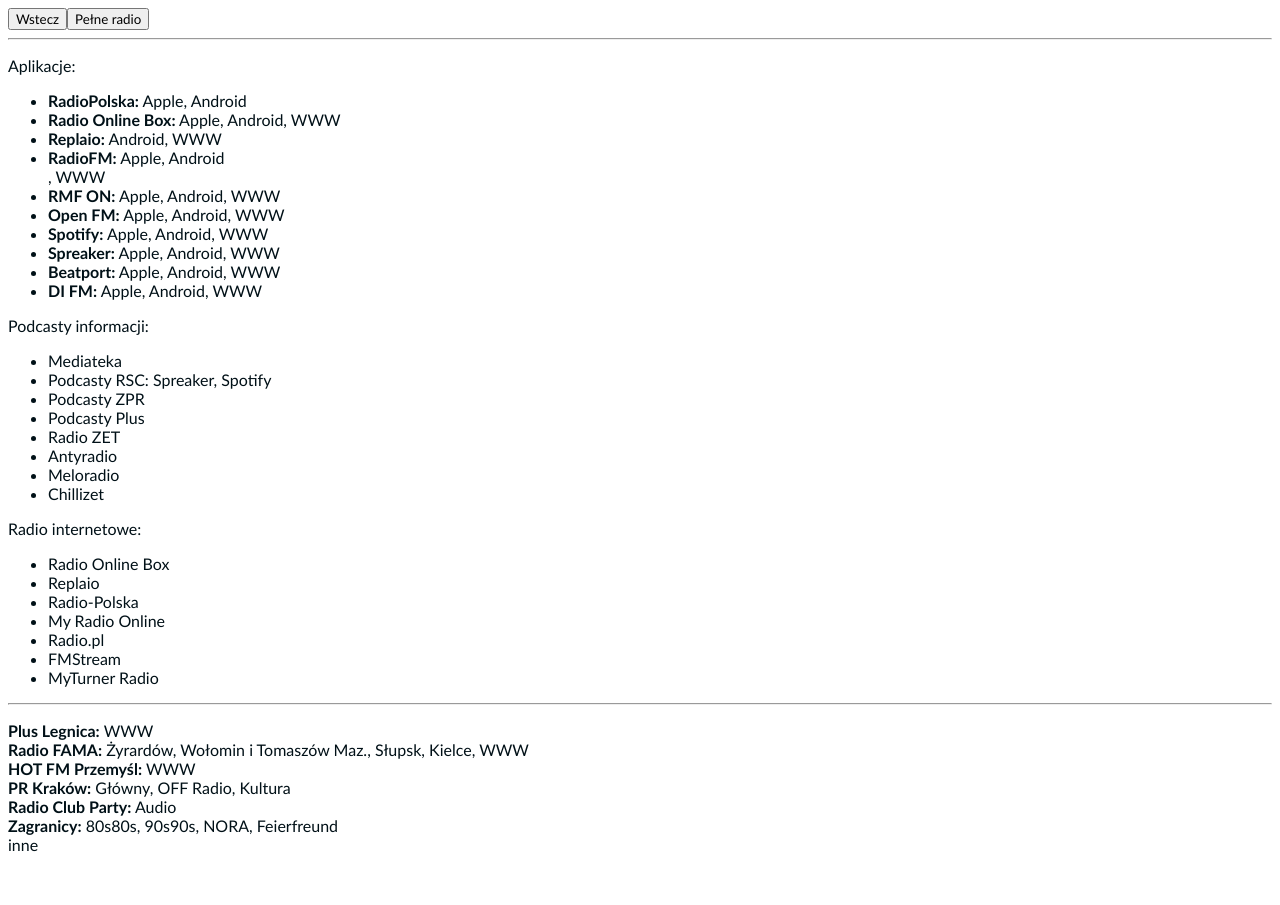
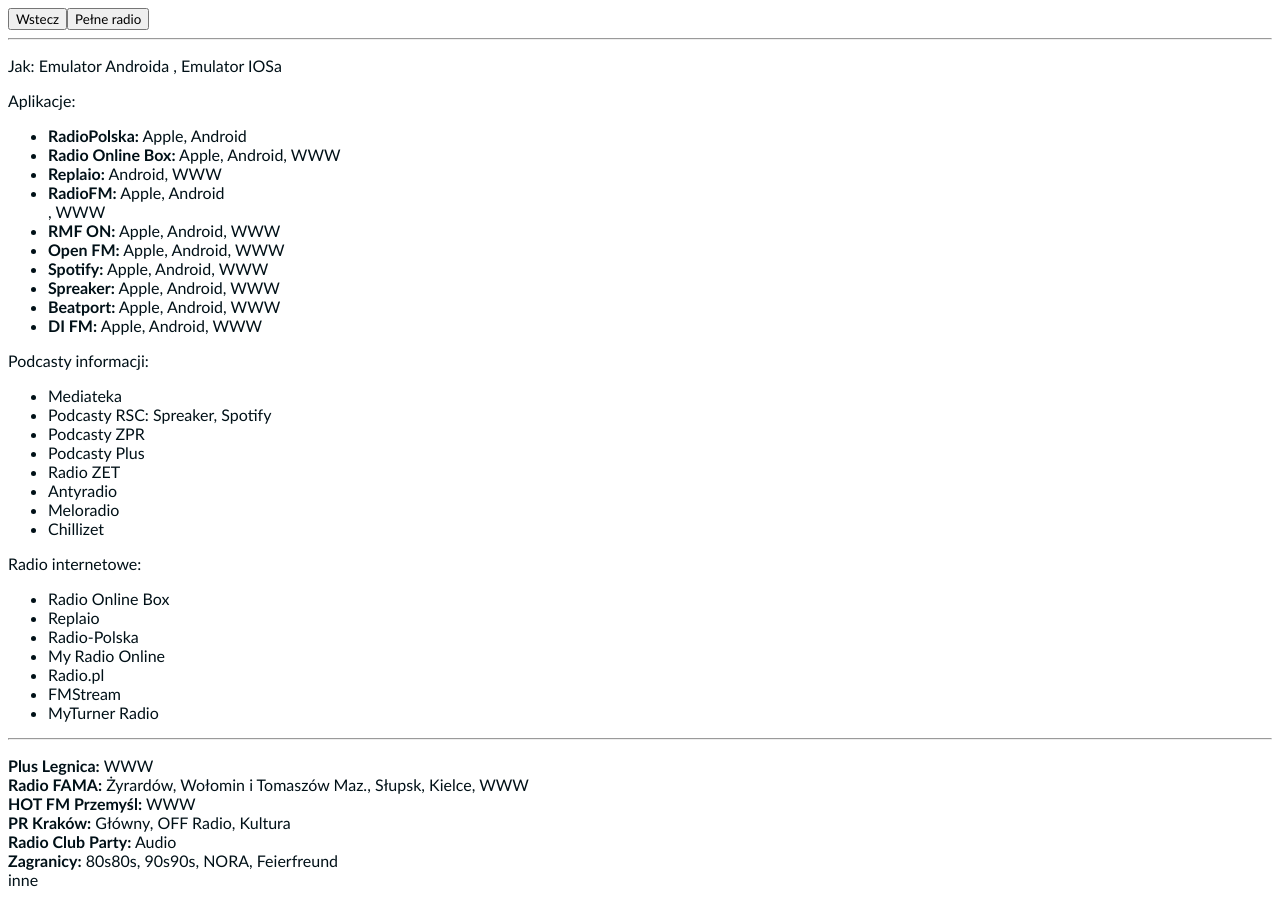
Before and after one commit to krdrt5370000ym/radio, a plain HTML site: page radio-info.html in a window 1280 px wide. Before the commit the page ends 870 px from the top, so only its background shows below. Drawn offline with Linux system fonts and the light colour scheme; a web font is replaced by a local one.

Commit message:
Update radio-info.html

```diff
--- a/radio-info.html
+++ b/radio-info.html
@@ -11,7 +11,8 @@
    <body>
       <button><a style="color: black;" href="/radio/">Wstecz</a></button><button><a style="color: black;" href="https://1drv.ms/x/c/6658cf7002158e93/UQOTjhUCcM9YIIBmawAAAAAAAHhcJb_4b9YIwhU?wdAllowInteractivity=False&AllowTyping=True&wdHideGridlines=True&wdHideHeaders=True&wdInConfigurator=True">Pełne radio</a></button>
       <hr>
-	  <p>Aplikacje:</p>
+      <p>Jak: <a href="https://spidersweb.pl/2024/08/emulator-androida-co-to-jaki-na-windows.html">Emulator Androida</a> , <a href="https://www-guru99-com.translate.goog/best-ios-emulators-pc-windows-mac.html?_x_tr_sl=auto&_x_tr_tl=pl&_x_tr_hl=pl&_x_tr_pto=wapp">Emulator IOSa</a></p>
+      <p>Aplikacje:</p>
       <ul>
          <li><b>RadioPolska:</b> <a href="https://apps.apple.com/pl/app/polskie-stacje-radiowe/id1355760030?l=pl">Apple</a>, <a href="https://play.google.com/store/apps/details?id=com.deepdream.radio&hl=pl">Android</a></li>
          <li><b>Radio Online Box:</b> <a href="https://apps.apple.com/pl/app/online-radio-box/id1101437391?l=pl">Apple</a>, <a href="https://play.google.com/store/apps/details?id=com.finallevel.radiobox&hl=pl">Android</a>, <a href="https://onlineradiobox.com/">WWW</a></li>
```
